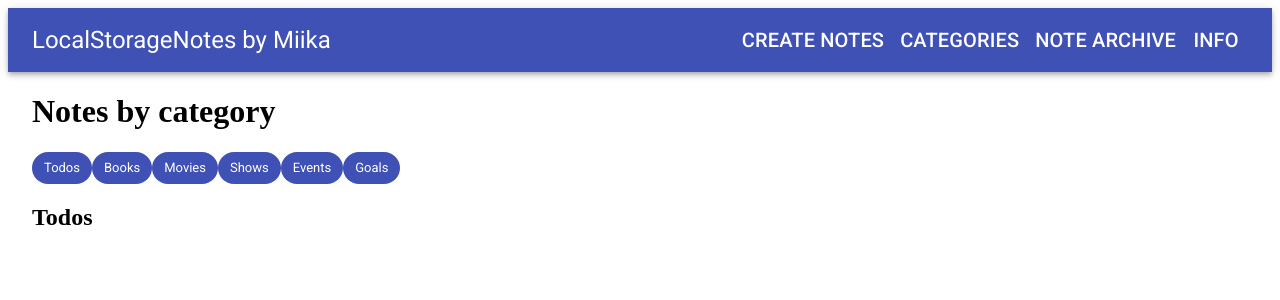
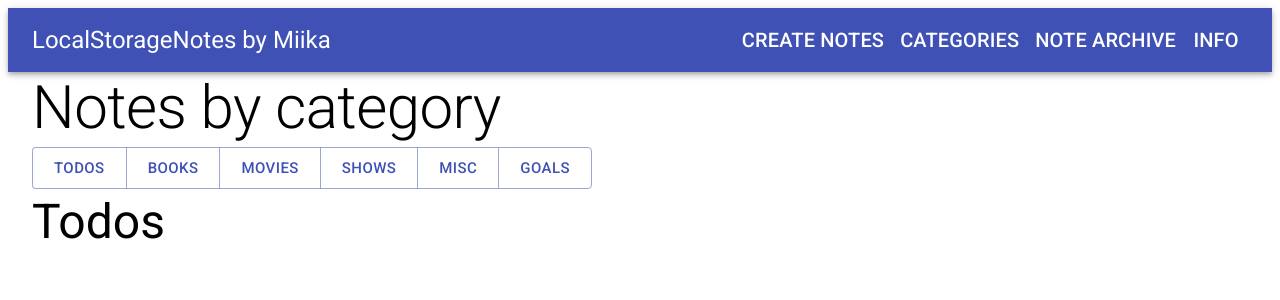
Before and after one commit to harmamiika/notes, a React (Create React App) app: page /categories in a window 1280 px wide. Shown: the top 300 px of the page. Built offline with nearby package versions, Linux system fonts and the light colour scheme.

Commit message:
finished on categories ui styling - changed from chips to buttons, added some css

```diff
--- /dev/null
+++ b/src/components/Categories.css
@@ -0,0 +1,4 @@
+.category-buttons {
+  padding-top: 3px;
+  padding-bottom: 5px;
+}
--- a/src/components/Categories.js
+++ b/src/components/Categories.js
@@ -1,9 +1,10 @@
 import React, { useState } from 'react';
 import { useSelector } from 'react-redux';
 
-import Chip from '@material-ui/core/Chip';
+import NoteList from './NoteList';
+import { Button, ButtonGroup, Typography } from '@material-ui/core';
 
-import NoteList from './NoteList';
+import './Categories.css';
 
 const Categories = () => {
   const [viewCategory, setViewCategory] = useState('Todos');
@@ -19,7 +20,7 @@ const Categories = () => {
       }
       return categoryArray.concat(note.category);
     },
-    ['Todos', 'Books', 'Movies', 'Shows', 'Events', 'Goals']
+    ['Todos', 'Books', 'Movies', 'Shows', 'Misc', 'Goals']
   );
 
   console.log(notes, 'notes');
@@ -28,22 +29,35 @@ const Categories = () => {
   const renderCategories = () => {
     return categories.map((category) => {
       return (
-        <Chip
+        <Button
+          color="primary"
+          size="large"
           key={category}
-          label={category}
-          clickable
-          color="primary"
           onClick={() => setViewCategory(category)}
-        />
+        >
+          {category}
+        </Button>
       );
     });
   };
 
   return (
     <div>
-      <h1>Notes by category</h1>
-      {renderCategories()}
-      {viewCategory ? <h2>{viewCategory}</h2> : <h2>No category</h2>}
+      <Typography variant="h2" component="h1">
+        Notes by category
+      </Typography>
+
+      <ButtonGroup className="category-buttons">
+        {renderCategories()}
+      </ButtonGroup>
+
+      {viewCategory ? (
+        <Typography variant="h3" component="h3">
+          {viewCategory}
+        </Typography>
+      ) : (
+        <h2>No category</h2>
+      )}
 
       <NoteList
         notes={notes.filter((note) => note.category === viewCategory)}
@@ -58,3 +72,13 @@ export default Categories;
 // otsikko
 // kategory list
 // filtered list
+
+{
+  /* <Chip
+key={category}
+label={category}
+clickable
+color="primary"
+onClick={() => setViewCategory(category)}
+/> */
+}
```
